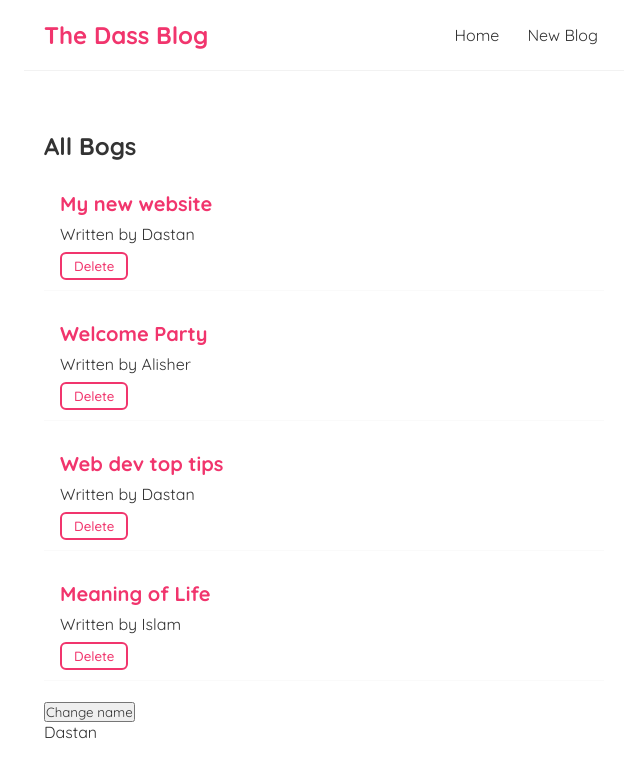
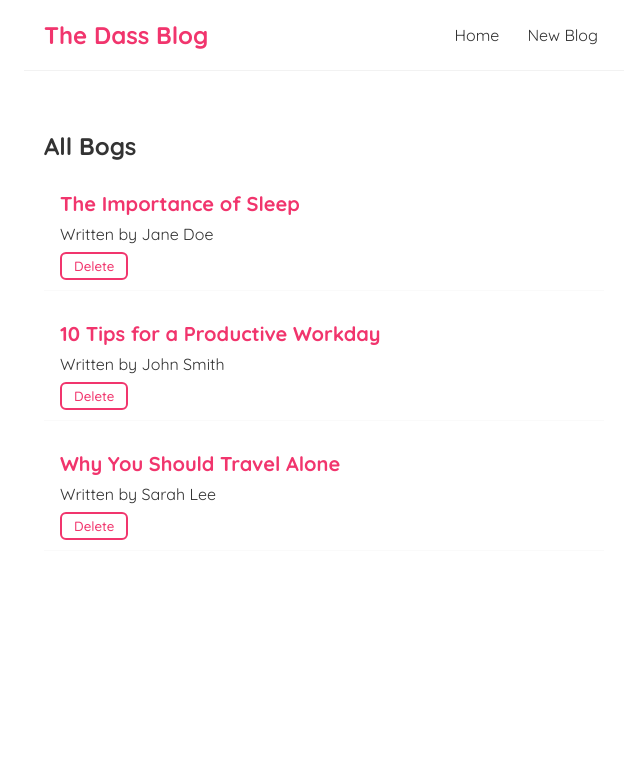
Before and after one commit to eB00k/Blog-Post, a React (Create React App) app: page / in a window 1280 px wide. Shown: the top 778 px of the page, without its empty margins (316-956 px from the left). Built offline with nearby package versions, Linux system fonts and the light colour scheme; data requests are answered from the project's data file.

Commit message:
Fetch with useEffect & loading message

```diff
--- /dev/null
+++ b/data/db.json
@@ -0,0 +1,22 @@
+{
+  "blogs": [
+    {
+      "id": 1,
+      "title": "The Importance of Sleep",
+      "body": "Getting enough sleep is critical for our health and well-being. Without proper sleep, we can experience a range of negative side effects, including fatigue, decreased cognitive function, and mood swings. If you're having trouble sleeping, try establishing a consistent bedtime routine and creating a calming sleep environment.",
+      "author": "Jane Doe"
+    },
+    {
+      "id": 2,
+      "title": "10 Tips for a Productive Workday",
+      "body": "If you want to get more done during the workday, there are several strategies you can try. Some of these include setting clear goals for yourself, prioritizing your tasks, minimizing distractions, and taking breaks throughout the day. By implementing these tips, you can increase your productivity and feel more accomplished at the end of each workday.",
+      "author": "John Smith"
+    },
+    {
+      "id": 3,
+      "title": "Why You Should Travel Alone",
+      "body": "Traveling alone can be a transformative experience that allows you to challenge yourself and step outside of your comfort zone. When you travel alone, you have the freedom to explore at your own pace and connect with locals in a way that might not be possible when traveling with others. Plus, it can be a great way to build confidence and self-reliance.",
+      "author": "Sarah Lee"
+    }
+  ]
+}
--- a/src/components/BlogList.jsx
+++ b/src/components/BlogList.jsx
@@ -1,4 +1,4 @@
-const BlogList = ({ blogs, title, handleDelete }) => {
+const BlogList = ({ blogs, title }) => {
   //   const blogs = props.blogs;
   //   const title = props.title;
   return (
@@ -8,7 +8,7 @@ const BlogList = ({ blogs, title, handleDelete }) => {
         <div className="blog-preview" key={blog.id}>
           <h2>{blog.title}</h2>
           <p>Written by {blog.author}</p>
-          <button className="delete-blog" onClick={() => handleDelete(blog.id)}>Delete</button>
+          <button className="delete-blog">Delete</button>
         </div>
       ))}
     </div>
--- a/src/components/Home.jsx
+++ b/src/components/Home.jsx
@@ -2,50 +2,26 @@ import { useState, useEffect } from "react";
 import BlogList from "./BlogList";
 
 const Home = () => {
-  const [blogs, setBlogs] = useState([
-    {
-      title: "My new website",
-      body: "lorem impsum ...",
-      author: "Dastan",
-      id: 1,
-    },
-    {
-      title: "Welcome Party",
-      body: "lorem impsum ...",
-      author: "Alisher",
-      id: 2,
-    },
-    {
-      title: "Web dev top tips",
-      body: "lorem impsum ...",
-      author: "Dastan",
-      id: 3,
-    },
-    {
-      title: "Meaning of Life",
-      body: "lorem impsum ...",
-      author: "Islam",
-      id: 4,
-    },
-  ]);
-
-  const [name, setName] = useState("Dastan");
-
-  const handleDelete = (id) => {
-    const newBlogs = blogs.filter((blog) => blog.id !== id);
-    setBlogs(newBlogs);
-  };
+  const [blogs, setBlogs] = useState(null);
+  const [isPending, setIsPending] = useState(true);
 
   useEffect(() => {
-    console.log("Use effect ran");
-    console.log(name);
-  }, [name]);
+    setTimeout(() => {
+      fetch("http://localhost:8000/blogs")
+        .then((res) => res.json())
+        .then((data) => {
+          console.log(data);
+          setBlogs(data);
+          setIsPending(false);
+        })
+        .catch((err) => console.error(err.message));
+    }, 1000);
+  }, []);
 
   return (
     <div className="home">
-      <BlogList blogs={blogs} title="All Bogs" handleDelete={handleDelete} />
-      <button onClick={() => setName("Alisher")}>Change name</button>
-      <p>{name}</p>
+      {isPending && <div>Loading...</div>}
+      {blogs && <BlogList blogs={blogs} title="All Bogs" />}
     </div>
   );
 };
--- a/src/index.js
+++ b/src/index.js
@@ -4,8 +4,4 @@ import "./index.css";
 import App from "./App";
 
 const root = ReactDOM.createRoot(document.getElementById("root"));
-root.render(
-  <React.StrictMode>
-    <App />
-  </React.StrictMode>
-);
+root.render(<App />);
```
